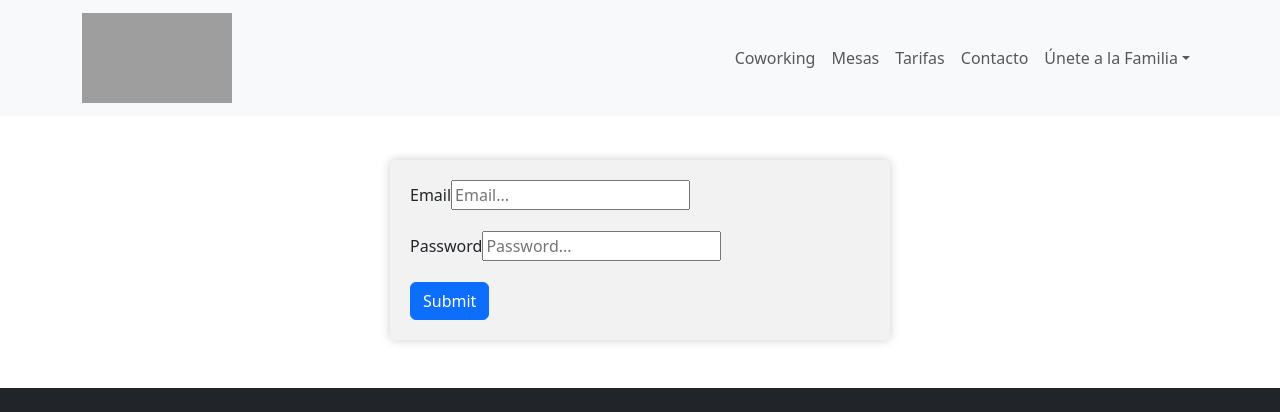
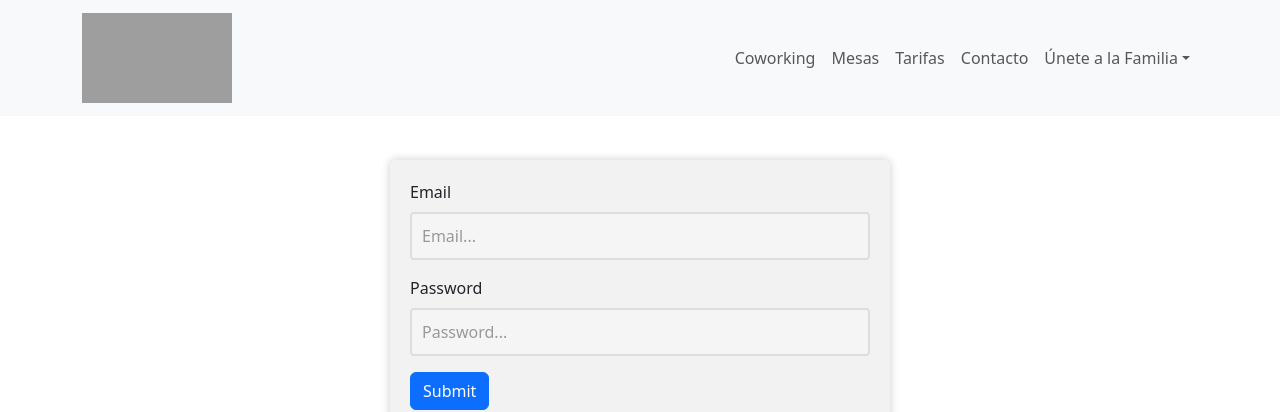
Before and after one commit to MarioAAT/mat-geekhubs-fsd-frontend-malab, a React (Vite) app in the folder Front_MALAB/: page /login in a window 1280 px wide. Shown: the top 412 px of the page. Built offline with nearby package versions, Linux system fonts and the light colour scheme; grey boxes are pictures that could not be loaded; a web font is replaced by a local one.

Commit message:
Se agregaron estilos css al InputText

```diff
--- a/Front_MALAB/src/components/InputText.css
+++ b/Front_MALAB/src/components/InputText.css
@@ -1,8 +1,8 @@
-.input-text {
+/* .input-text {
     width: 100%;
     padding: 10px;
     border: 2px solid #ccc;
-    border-radius: 5px;
+    border-radius: 20px;
     font-size: 16px;
     font-family: Arial, sans-serif;
 }
@@ -18,4 +18,36 @@
 
 .input-text:valid {
     border-color: #66cc66;
+} */
+
+input {
+    width: 100%;
+    padding: 10px;
+    border: 2px solid #ddd;;
+    border-radius: 4px;
+    background-color: #f5f5f5;
+    font-size: 16px;
+    color: #333;
+    box-shadow: none;
+    outline: none;
+    transition: all 0.3s ease-in-out;
 }
+
+input:hover {
+    background-color: #ddd;
+}
+
+input:focus {
+    background-color: #fff;
+    box-shadow: 0 0 5px rgba(0, 0, 0, 0.3);
+}
+
+input::placeholder {
+    color: #999;
+}
+
+input:disabled {
+    background-color: #eee;
+    color: #aaa;
+    cursor: not-allowed;
+}
```
